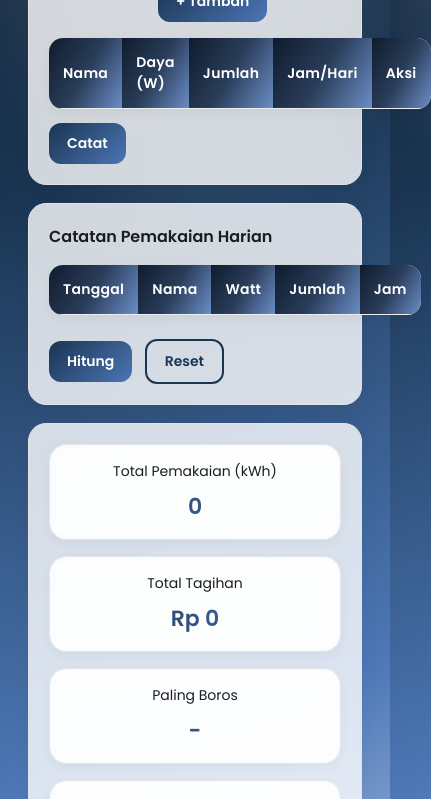
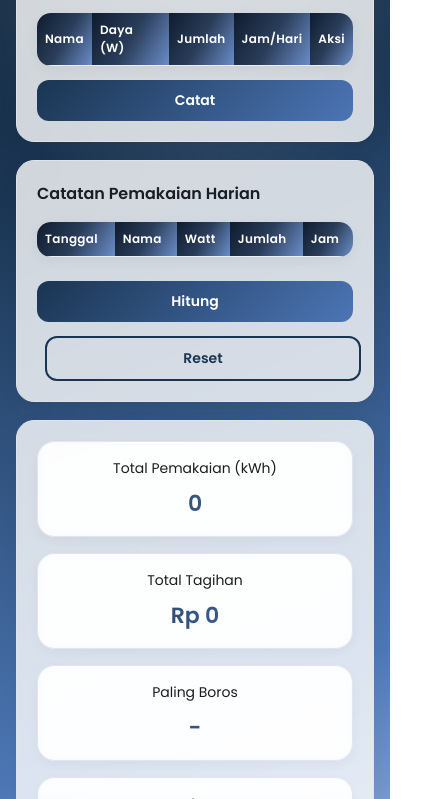
Before and after one commit to kxyaaa/EnergyOptimizer, a plain HTML site: page index.html in a window 390 px wide. Shown: the part 405-1204 px from the top of the page, 431 px wide, since content can reach past the window. Drawn offline with nearby package versions, Linux system fonts and the light colour scheme.

Commit message:
Update style.css

```diff
--- a/style.css
+++ b/style.css
@@ -230,3 +230,31 @@ button:hover {
     from { transform: scale(0.8); opacity: 0; }
     to { transform: scale(1); opacity: 1; }
 }
+
+/* ===== RESPONSIVE (Mobile Friendly) ===== */
+@media (max-width: 768px) {
+  h1 {
+    font-size: 24px; /* judul lebih kecil di HP */
+  }
+
+  .container {
+    padding: 16px; /* padding lebih kecil */
+  }
+
+  .stats {
+    grid-template-columns: 1fr; /* box jadi satu kolom */
+  }
+
+  table, th, td {
+    font-size: 12px; /* teks tabel lebih kecil */
+    padding: 8px;
+  }
+
+  .help-content {
+    width: 90%; /* popup menyesuaikan layar HP */
+  }
+
+  button {
+    width: 100%; /* tombol full width agar mudah diklik */
+  }
+}
```
